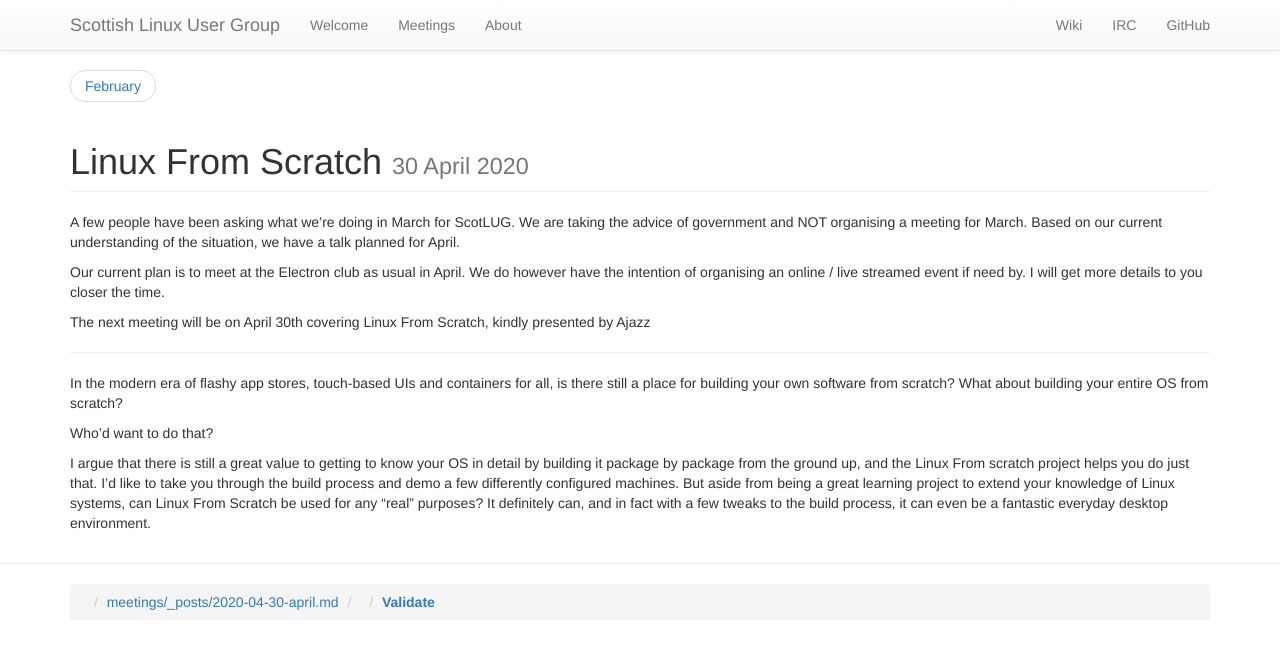
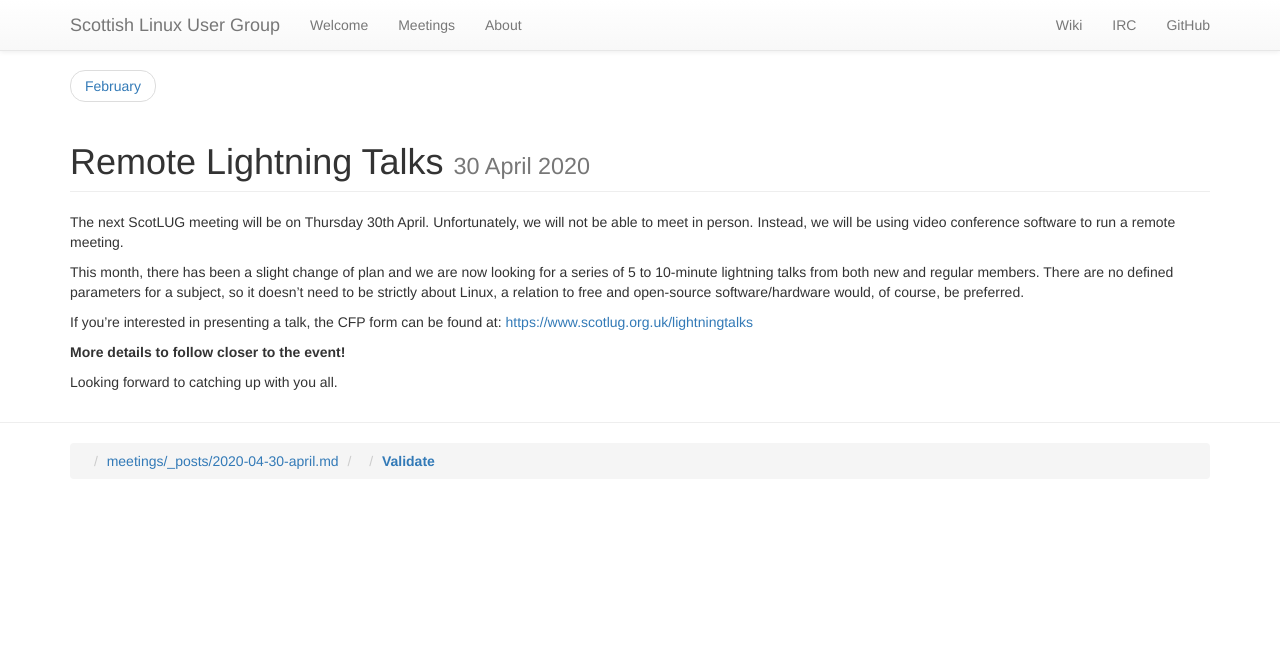
Before and after one commit to ScotLUG/scotlug.github.io, a Jekyll site: the page built from meetings/_posts/2020-04-30-april.md, in a window 1280 px wide. Shown: the top 649 px of the page. Built offline with Jekyll 4.4.1, drawn with Linux system fonts in a browser that asks for light colours; nearby versions of some CDN libraries; library files that are not in the unit come from our copies.

Commit message:
update april meeting

```diff
--- a/meetings/_posts/2020-04-30-april.md
+++ b/meetings/_posts/2020-04-30-april.md
@@ -1,17 +1,14 @@
 ---
-title: Linux From Scratch
+title: Remote Lightning Talks
 ---
 
-A few people have been asking what we're doing in March for ScotLUG. We are taking the advice of government and NOT organising a meeting for March. Based on our current understanding of the situation, we have a talk planned for April.
+The next ScotLUG meeting will be on Thursday 30th April. Unfortunately, we will not be able to meet in person. Instead, we will be using video conference software to run a remote meeting.
 
-Our current plan is to meet at the Electron club as usual in April. We do however have the intention of organising an online / live streamed event if need by. I will get more details to you closer the time.
+This month, there has been a slight change of plan and we are now looking for a series of 5 to 10-minute lightning talks from both new and regular members. There are no defined parameters for a subject, so it doesn't need to be strictly about Linux, a relation to free and open-source software/hardware would, of course, be preferred.
 
-The next meeting will be on April 30th covering Linux From Scratch, kindly presented by Ajazz
+If you're interested in presenting a talk, the CFP form can be found at:
+<a href="https://www.scotlug.org.uk/lightningtalks">https://www.scotlug.org.uk/lightningtalks</a>
 
----
+<strong>More details to follow closer to the event!</strong>
 
-In the modern era of flashy app stores, touch-based UIs and containers for all, is there still a place for building your own software from scratch? What about building your entire OS from scratch?
-
-Who'd want to do that?
-
-I argue that there is still a great value to getting to know your OS in detail by building it package by package from the ground up, and the Linux From scratch project helps you do just that. I'd like to take you through the build process and demo a few differently configured machines. But aside from being a great learning project to extend your knowledge of Linux systems, can Linux From Scratch be used for any "real" purposes? It definitely can, and in fact with a few tweaks to the build process, it can even be a fantastic everyday desktop environment.
+Looking forward to catching up with you all.
```
